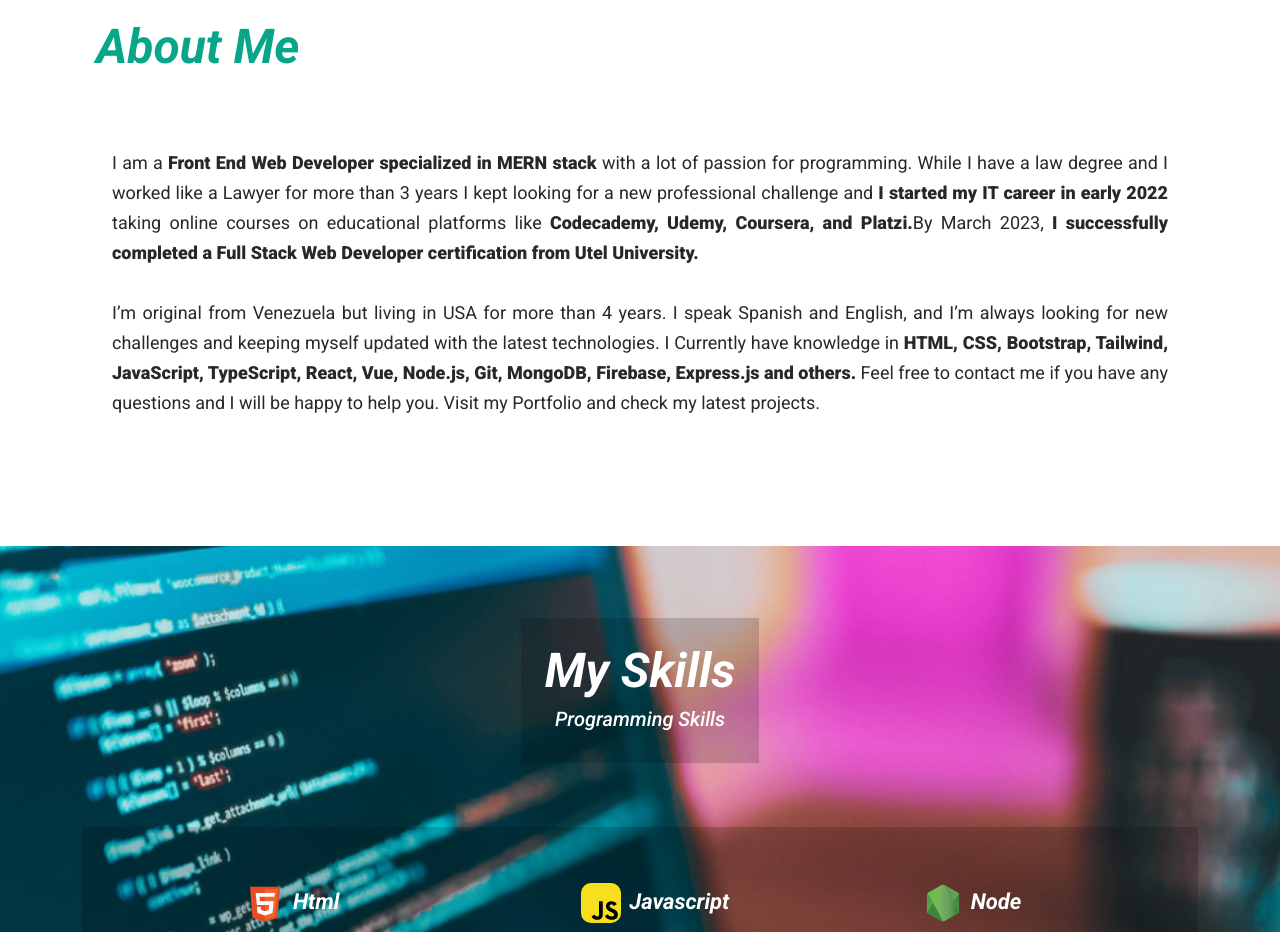
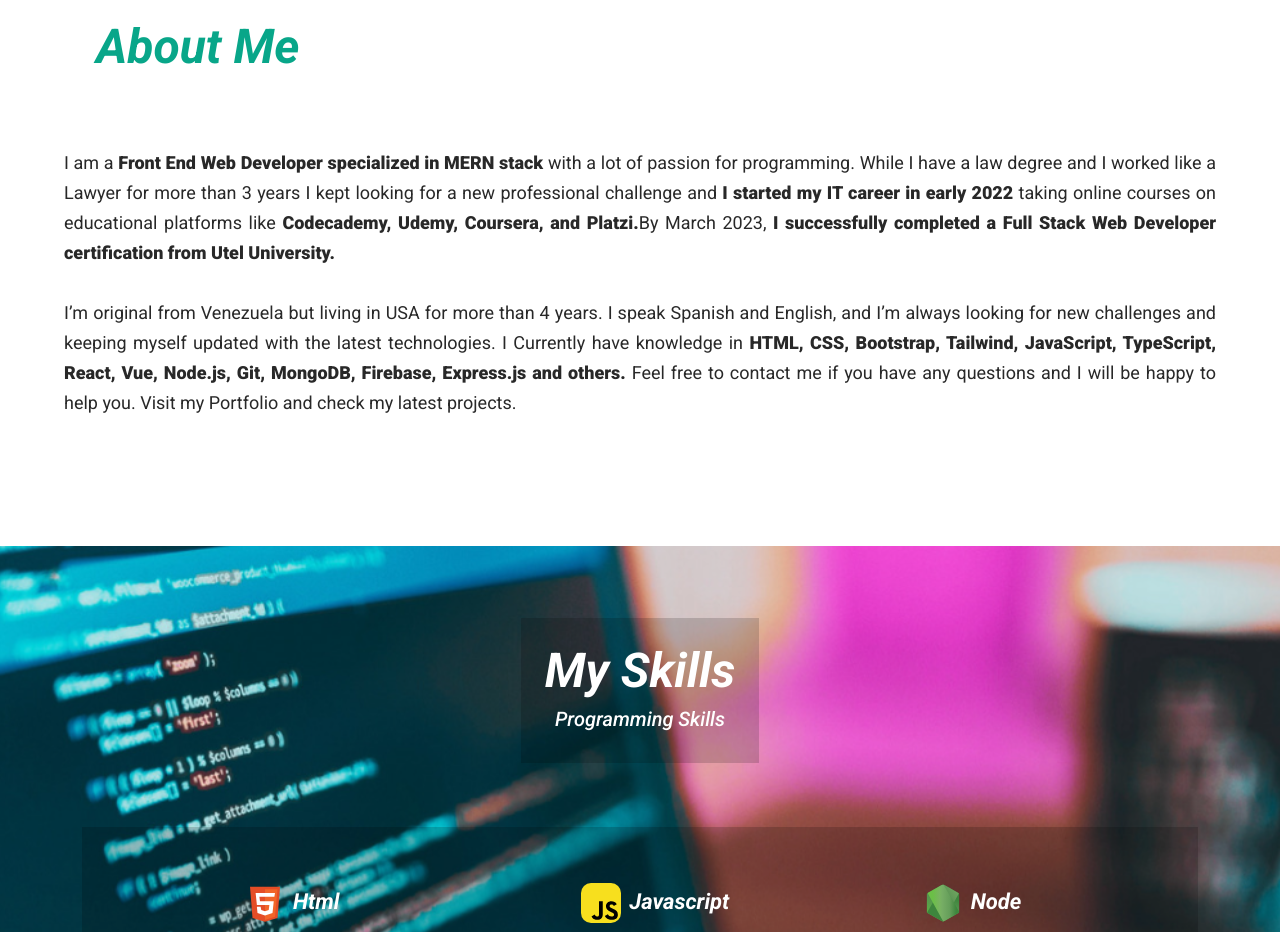
Before and after one commit to LuisPazDev/portfolio, a React (Create React App) app: page / in a window 1280 px wide. Shown: the part 860-1792 px from the top of the page. Built offline with nearby package versions, Linux system fonts and the light colour scheme.

Commit message:
updaiting about page

```diff
--- a/src/components/About.jsx
+++ b/src/components/About.jsx
@@ -8,7 +8,7 @@ export const About = () => {
             <h1 className='about-title p-5'>
                 <i>About Me</i>{" "}
             </h1>
-            <div className='ms-5 me-5 p-3'>
+            <div className='p-3'>
                 <p className='about-text'>
                     I am a{" "}
                     <strong>
```
